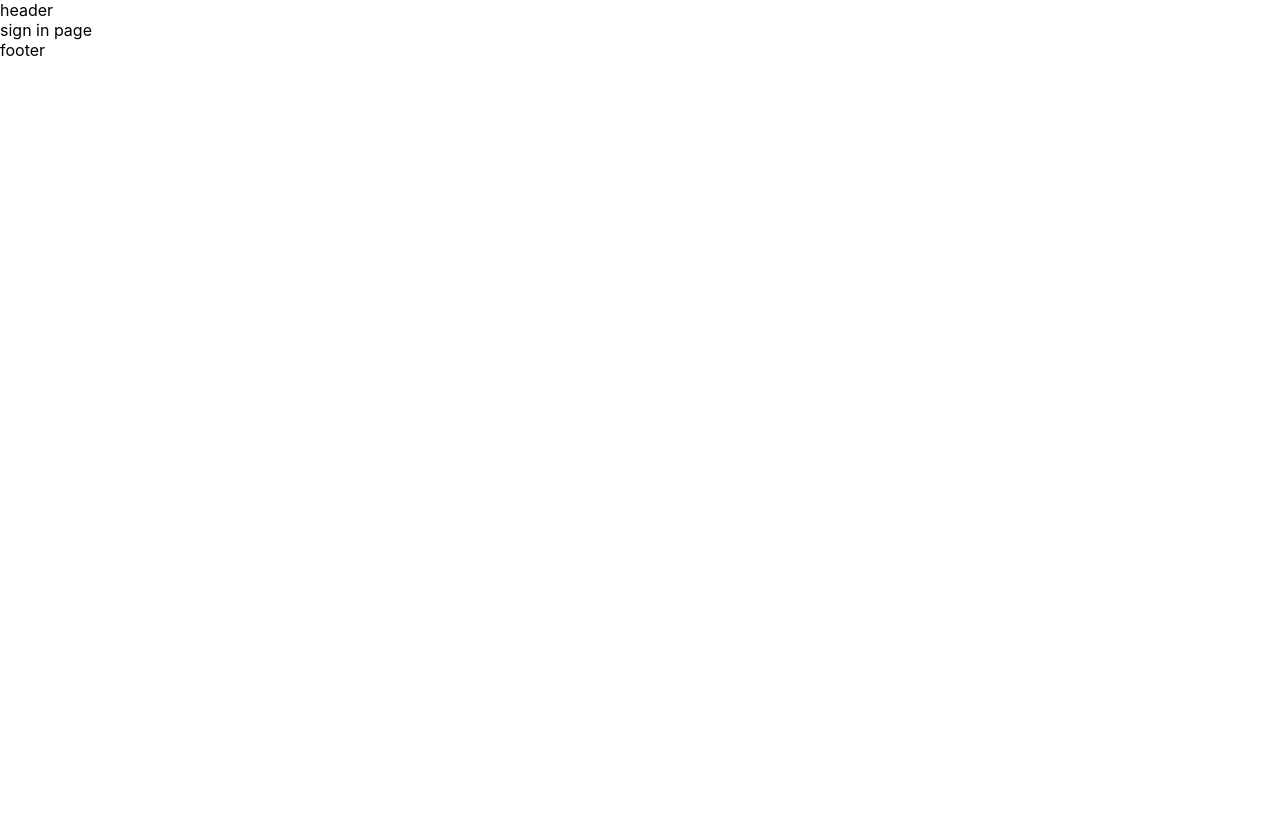
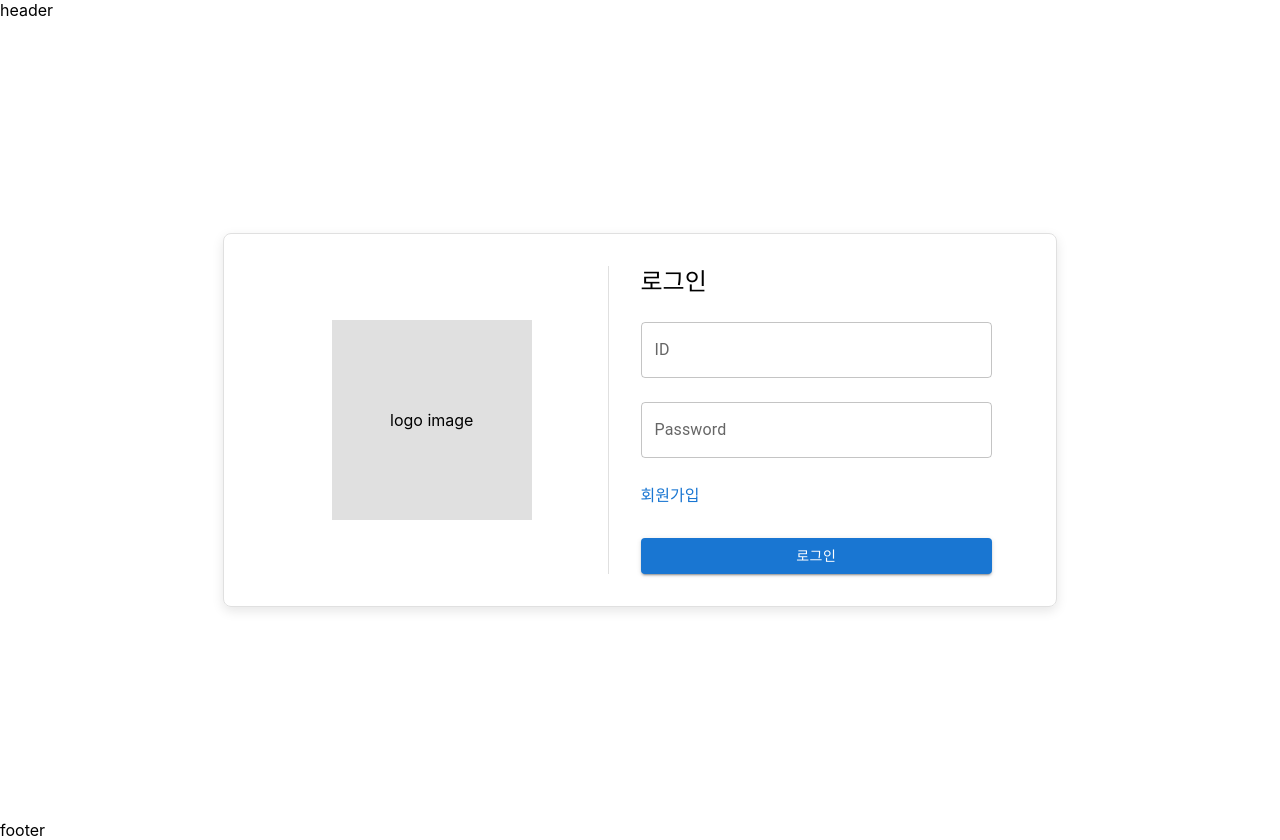
Before and after one commit to yeosujin/tabletop-front, a React (Create React App) app: page /login in a window 1280 px wide. Before the commit the page ends 800 px from the top, so only its background shows below. Built offline with nearby package versions, Linux system fonts and the light colour scheme.

Commit message:
feat : Create signin

```diff
--- a/src/pages/seller/sign-in/index.jsx
+++ b/src/pages/seller/sign-in/index.jsx
@@ -1,5 +1,75 @@
+import React from 'react';
+import { Box, Button, TextField, Typography } from '@mui/material';
+import { styled } from '@mui/system';
+import { Link } from 'react-router-dom';
+
+const Container = styled(Box)({
+  display: 'flex',
+  height: '100vh',
+  alignItems: 'center',
+  justifyContent: 'center',
+});
+
+const FormContainer = styled(Box)({
+  display: 'flex',
+  flexDirection: 'row',
+  border: '1px solid #e0e0e0',
+  borderRadius: '8px',
+  width: '60%',
+  padding: '2rem',
+  boxShadow: '0px 4px 12px rgba(0, 0, 0, 0.1)',
+});
+
+const LogoBox = styled(Box)({
+  width: '50%',
+  display: 'flex',
+  alignItems: 'center',
+  justifyContent: 'center',
+  borderRight: '1px solid #e0e0e0',
+});
+
+const FormBox = styled(Box)({
+  width: '50%',
+  padding: '0 2rem',
+  display: 'flex',
+  flexDirection: 'column',
+  justifyContent: 'center',
+});
+
 const SignInPage = () => {
-    return <div>sign in page</div>
-}
+  return (
+    <Container>
+      <FormContainer>
+        <LogoBox>
+          <Box
+            sx={{
+              width: '200px',
+              height: '200px',
+              backgroundColor: '#e0e0e0',
+              display: 'flex',
+              alignItems: 'center',
+              justifyContent: 'center',
+            }}
+          >
+            logo image
+          </Box>
+        </LogoBox>
+        <FormBox>
+          <Typography variant="h5" component="h1" gutterBottom>
+            로그인
+          </Typography>
+          <TextField label="ID" variant="outlined" margin="normal" fullWidth />
+          <TextField label="Password" type="password" variant="outlined" margin="normal" fullWidth />
+          <Box sx={{ display: 'flex', justifyContent: 'space-between', marginTop: '1rem' }}>
+            <Link to="/signup" style={{ textDecoration: 'none', color: '#1976d2' }}>회원가입</Link>
+          </Box>
+          <Button variant="contained" color="primary" fullWidth sx={{ marginTop: '2rem' }}>
+            로그인
+          </Button>
+        </FormBox>
+      </FormContainer>
+    </Container>
+  );
+};
 
-export default SignInPage
+export default SignInPage;
```
